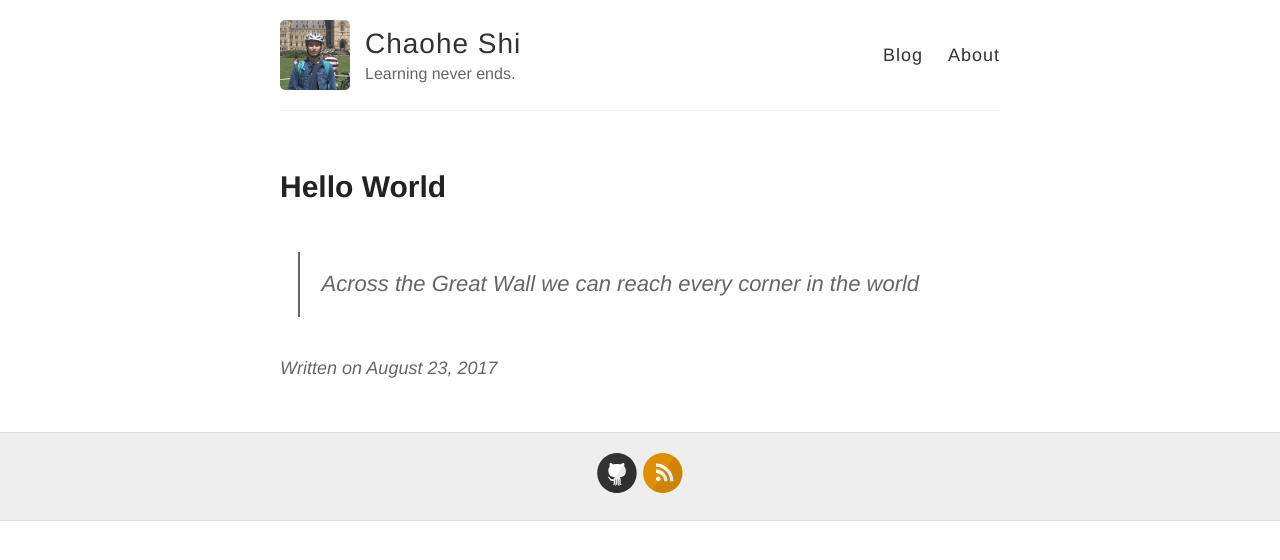
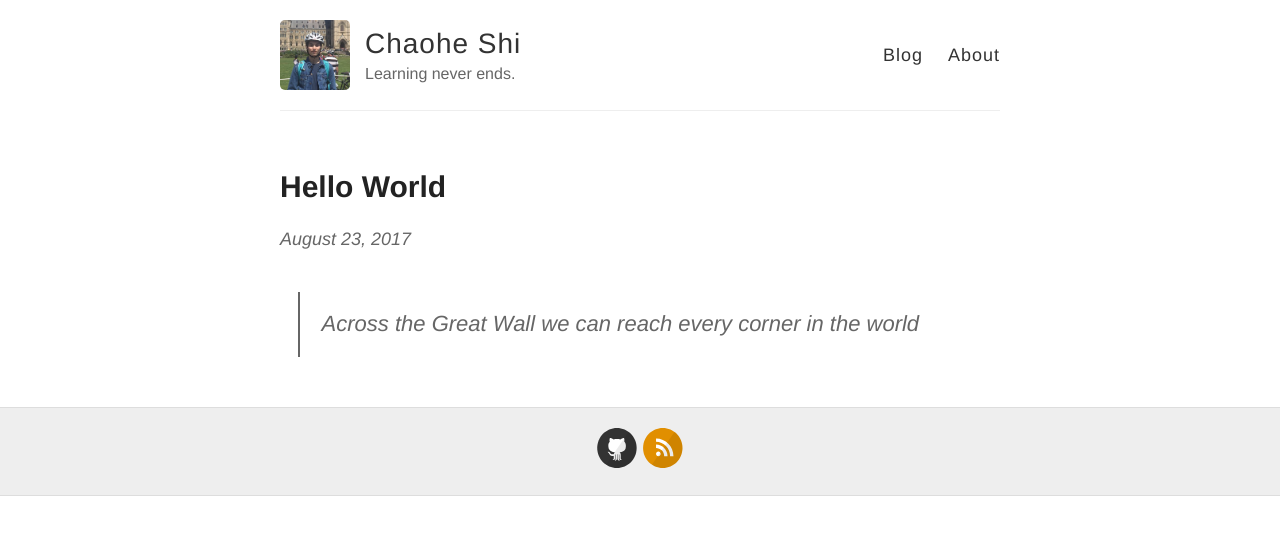
Before and after one commit to chaohershi/chaohershi.github.io, a Jekyll site: the page built from _posts/2017-08-23-Hello-World.md, in a window 1280 px wide. Shown: the top 560 px of the page. Built offline with Jekyll 4.4.1, drawn with Linux system fonts in a browser that asks for light colours; comment, search, counter and statistics services are not loaded.

Commit message:
Add date info to index page

```diff
--- a/_layouts/post.html
+++ b/_layouts/post.html
@@ -5,13 +5,13 @@
 <article class="post">
   <h1>{{ page.title }}</h1>
 
+  <div class="date">
+    {{ page.date | date: "%B %e, %Y" }}
+  </div>
+
   <div class="entry">
     {{ content }}
   </div>
 
-  <div class="date">
-    Written on {{ page.date | date: "%B %e, %Y" }}
-  </div>
-
   {% include disqus.html %}
 </article>
--- a/index.html
+++ b/index.html
@@ -8,6 +8,10 @@
 
       <h1><a href="{{ site.baseurl }}{{ post.url }}">{{ post.title }}</a></h1>
 
+      <div class="date">
+        {{ post.date | date: "%B %e, %Y" }}
+      </div>
+
       <div class="entry">
         {{ post.excerpt }}
       </div>
```
